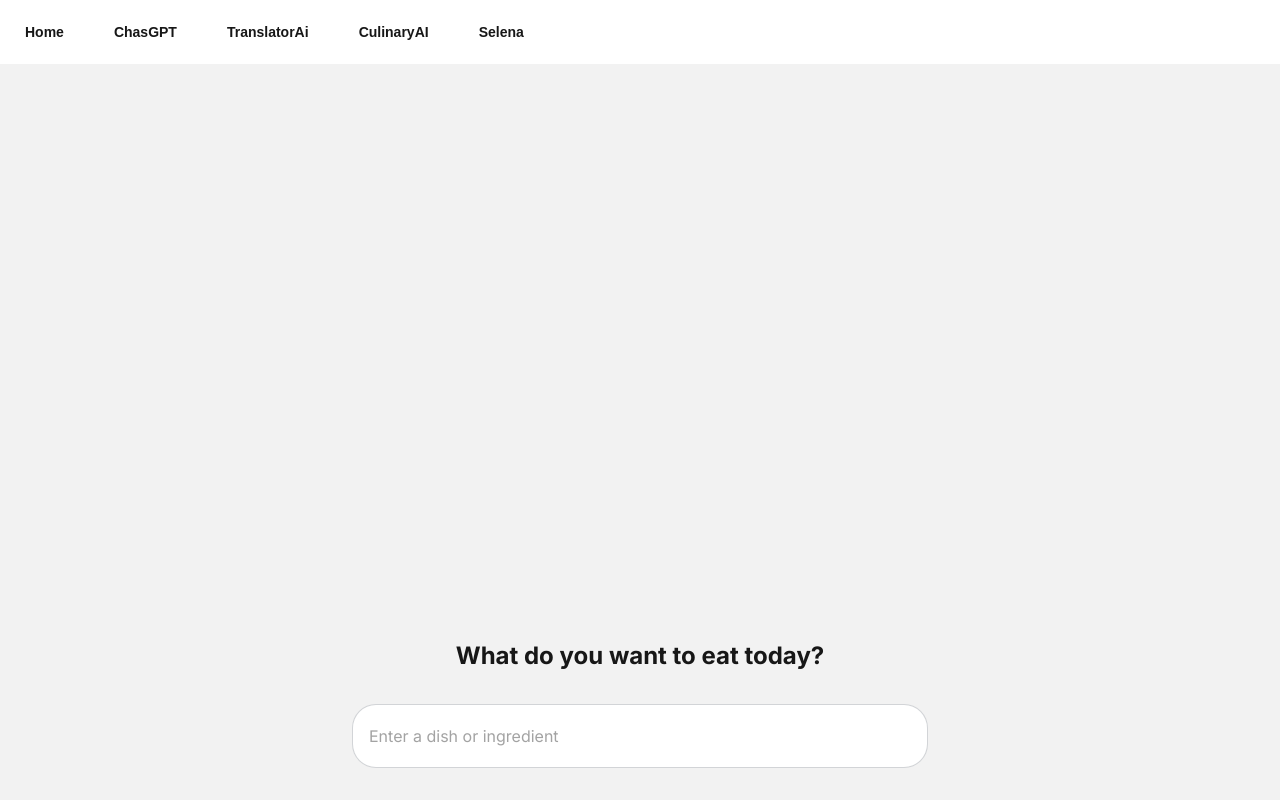
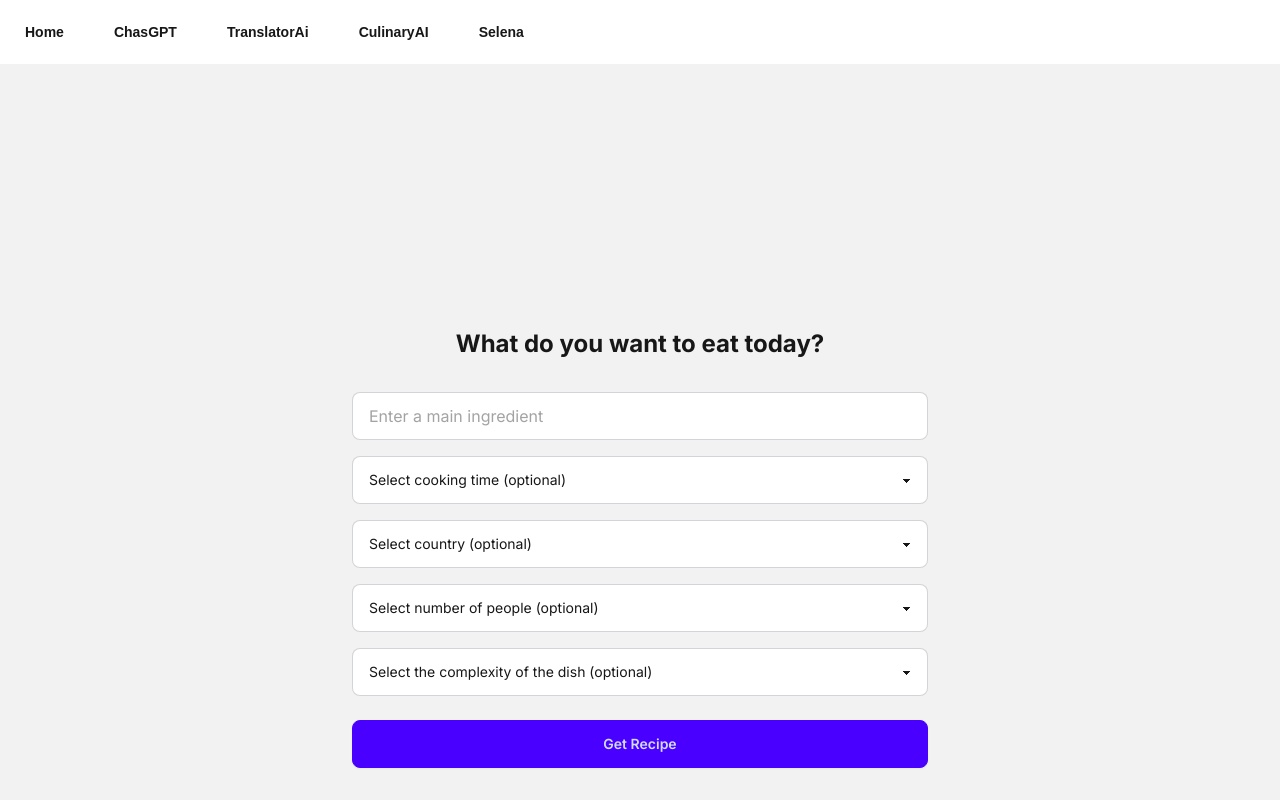
Before and after one commit to t-kupp/chas-google-ai-website, a Next.js app: page /CulinaryAI in a window 1280 px wide. Built offline with nearby package versions, Linux system fonts and the light colour scheme; no server answers.

Commit message:
added cooking time, country, people, and complexity options to the culinary ai page

```diff
--- a/src/pages/CulinaryAI.jsx
+++ b/src/pages/CulinaryAI.jsx
@@ -5,21 +5,39 @@ export default function RecipePrompt() {
   const [isThinking, setIsThinking] = useState(false);
   const [input, setInput] = useState("");
   const [recipe, setRecipe] = useState("");
+  const [cookingTime, setCookingTime] = useState("");
+  const [country, setCountry] = useState("");
+  const [people, setPeople] = useState("");
+  const [complexity, setComplexity] = useState("");
 
   function handleKeyDown(e) {
     if (e.key === "Enter" && input.trim() !== "") {
-      const userMessage = input.trim();
-      setInput("");
-      generateRecipe(userMessage);
+      sendRequest();
     }
   }
 
-  async function generateRecipe(userInput) {
+  function scrollToBottom() {
+    setTimeout(() => {
+      window.scrollTo({ top: document.body.scrollHeight, behavior: "smooth" });
+    }, 100);
+  }
+
+  async function sendRequest() {
     setIsThinking(true);
+    const promptParts = [`Give me a recipe for ${input}`];
+
+    if (cookingTime) promptParts.push(`that can be cooked in ${cookingTime}`);
+    if (country) promptParts.push(`from ${country}`);
+    if (people) promptParts.push(`for ${people} people`);
+    if (complexity) promptParts.push(`for ${complexity}`);
+
+    const fullPrompt = promptParts.join(", ");
+
     try {
-      const result = await model.generateContent(`Give me a recipe for ${userInput}`);
+      const result = await model.generateContent(fullPrompt);
       const recipeText = result.response.text();
       setRecipe(recipeText || "No recipe found.");
+      scrollToBottom();
     } catch (error) {
       console.error("Error fetching recipe:", error);
       setRecipe("An error occurred. Please try again later.");
@@ -41,6 +59,7 @@ export default function RecipePrompt() {
           )}
           {isThinking && <div className="loading loading-spinner loading-lg mx-auto"></div>}
         </div>
+
         <div className="sticky bottom-8 mt-auto flex flex-col pt-8">
           {!recipe && <h1 className="mx-auto my-8 text-2xl font-bold">What do you want to eat today?</h1>}
           <input
@@ -48,9 +67,79 @@ export default function RecipePrompt() {
             onChange={(e) => setInput(e.target.value)}
             onKeyDown={(e) => handleKeyDown(e)}
             type="text"
-            placeholder="Enter a dish or ingredient"
-            className="input input-bordered mx-auto h-16 w-full max-w-xl rounded-3xl bg-base-100 placeholder-neutral-400"
+            placeholder="Enter a main ingredient"
+            className="input input-bordered mx-auto w-full max-w-xl bg-base-100 placeholder-neutral-400"
           />
+
+          <div className="mt-4 flex flex-col gap-4">
+            <select
+              value={cookingTime}
+              onChange={(e) => setCookingTime(e.target.value)}
+              className="select select-bordered w-full max-w-xl mx-auto"
+            >
+              <option value="">Select cooking time (optional)</option>
+              <option value="30 minutes">30 minutes</option>
+              <option value="45 minutes">45 minutes</option>
+              <option value="1 hour">1 hour</option>
+              <option value="1 hour 30 minutes">1 hour 30 minutes</option>
+              <option value="2 hours">2 hours</option>
+              <option value="2 hours">3 hours</option>
+            </select>
+
+            <select
+              value={country}
+              onChange={(e) => setCountry(e.target.value)}
+              className="select select-bordered w-full max-w-xl mx-auto"
+            >
+              <option value="">Select country (optional)</option>
+              <option value="Italy">Italy</option>
+              <option value="India">India</option>
+              <option value="Mexico">Mexico</option>
+              <option value="France">France</option>
+              <option value="China">China</option>
+              <option value="Japan">Japan</option>
+              <option value="Spain">Spain</option>
+              <option value="Russia">Russia</option>
+              <option value="Turkey">Turkey</option>
+              <option value="Germany">Germany</option>
+              <option value="Brazil">Brazil</option>
+              <option value="United States">United States</option>
+              <option value="Canada">Canada</option>
+              <option value="Australia">Australia</option>
+            </select>
+
+            <select
+              value={people}
+              onChange={(e) => setPeople(e.target.value)}
+              className="select select-bordered w-full max-w-xl mx-auto"
+            >
+              <option value="">Select number of people (optional)</option>
+              <option value="1">1</option>
+              <option value="2">2</option>
+              <option value="3">3</option>
+              <option value="4">4</option>
+              <option value="5">5</option>
+              <option value="6">6</option>
+            </select>
+
+            <select
+              value={complexity}
+              onChange={(e) => setComplexity(e.target.value)}
+              className="select select-bordered w-full max-w-xl mx-auto"
+            >
+              <option value="">Select the complexity of the dish (optional)</option>
+              <option value="easy">easy</option>
+              <option value="medium">medium</option>
+              <option value="hard">hard</option>
+            </select>
+          </div>
+
+          <button
+            onClick={sendRequest}
+            className="btn btn-primary mx-auto mt-6 w-full max-w-xl"
+          >
+            Get Recipe
+          </button>
         </div>
       </div>
     </div>
```
